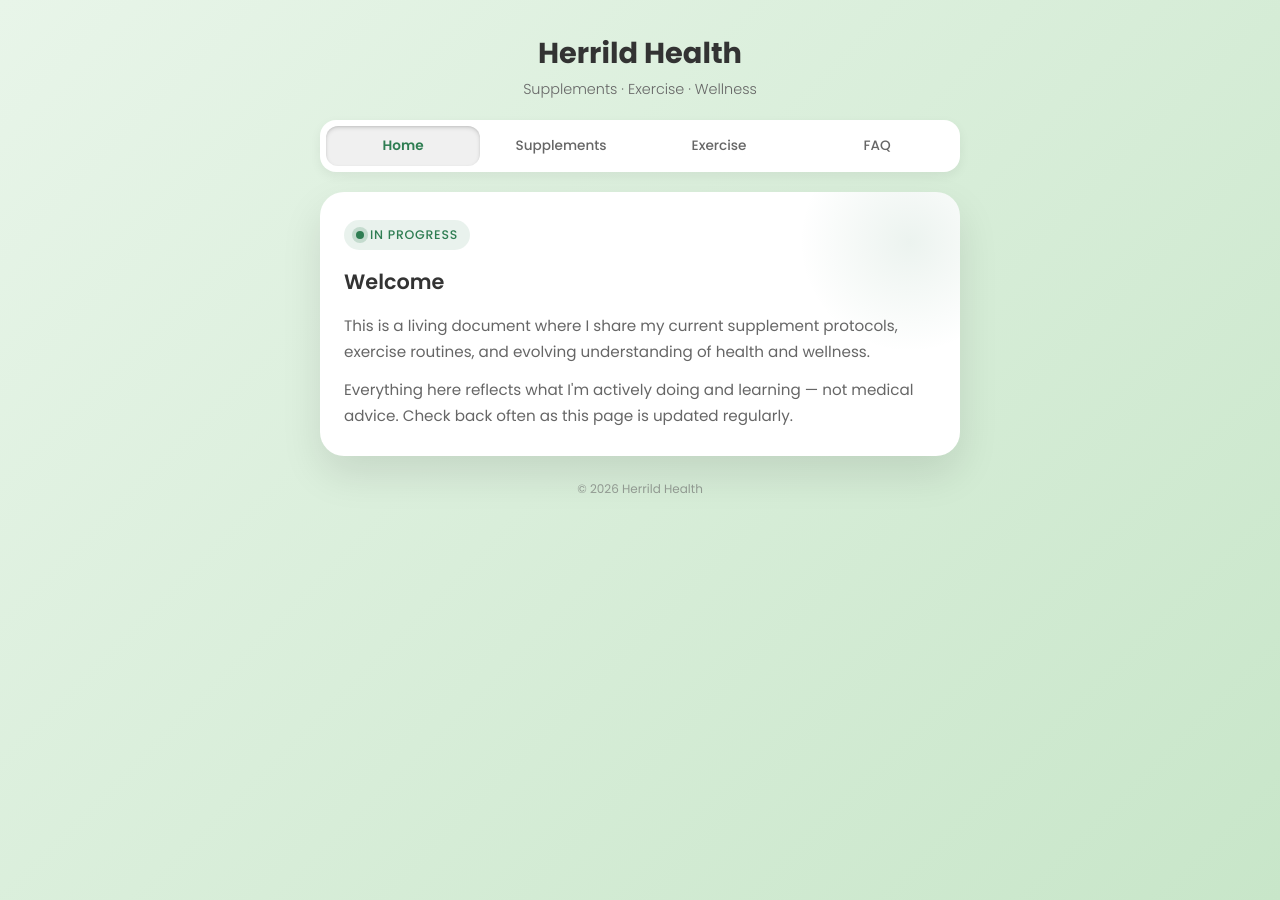
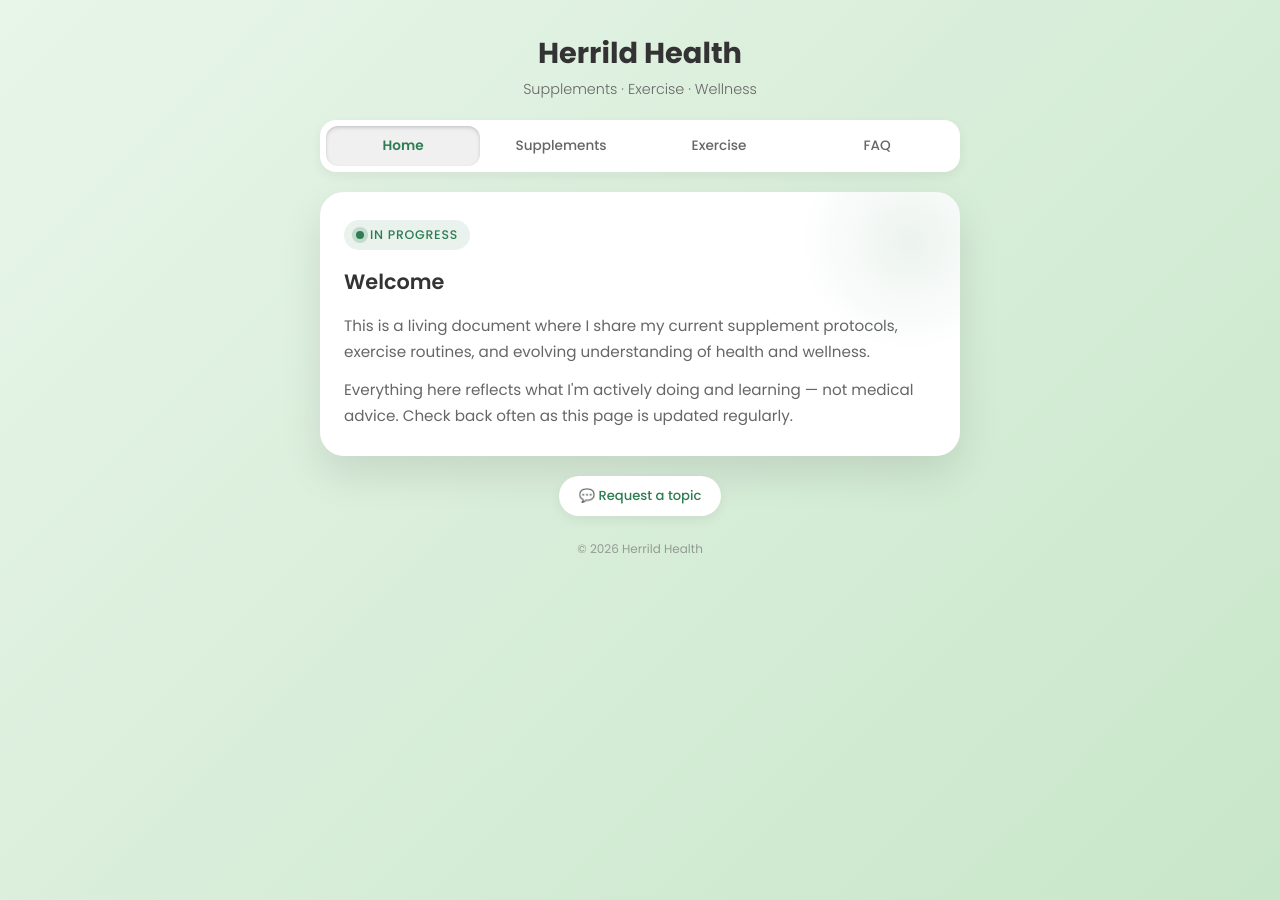
Before and after one commit to Jherrild/herrild_health, a Jekyll site: the page built from index.html, in a window 1280 px wide. Built offline with Jekyll 4.4.1, drawn with Linux system fonts in a browser that asks for light colours.

Commit message:
feat: add GitHub issue template and 'Request a topic' button (#4)
- Issue template with subject dropdown (General/Supplements/Exercise),
  details field, and optional context
- Blank issues disabled — forces use of the template
- 'Request a topic' pill button lives outside tab structure, always visible
- Links directly to new issue form with template pre-selected

Co-authored-by: Copilot <223556219+Copilot@users.noreply.github.com>

```diff
--- a/_layouts/default.html
+++ b/_layouts/default.html
@@ -487,6 +487,35 @@
       color: var(--text-secondary);
     }
 
+    /* ── Request Button ── */
+    .request-bar {
+      text-align: center;
+      margin-top: 20px;
+      position: relative;
+      z-index: 1;
+    }
+
+    .request-link {
+      display: inline-flex;
+      align-items: center;
+      gap: 6px;
+      padding: 10px 20px;
+      border-radius: 999px;
+      background: var(--card-bg);
+      color: var(--accent);
+      font-size: 0.82rem;
+      font-weight: 500;
+      text-decoration: none;
+      box-shadow: 0 4px 12px rgba(0, 0, 0, 0.06);
+      transition: all 0.2s ease;
+    }
+
+    .request-link:hover {
+      background: var(--accent);
+      color: #fff;
+      box-shadow: 0 6px 16px rgba(46, 125, 82, 0.20);
+    }
+
     /* ── Mobile ── */
     @media (max-width: 480px) {
       body {
@@ -546,6 +575,12 @@
       {% endfor %}
     </div>
 
+    <div class="request-bar">
+      <a href="https://github.com/Jherrild/herrild_health/issues/new?template=request.yml"
+         target="_blank"
+         class="request-link">💬 Request a topic</a>
+    </div>
+
     <footer class="site-footer">
       &copy; {{ 'now' | date: '%Y' }} {{ site.title }}
     </footer>
```
Also changed, not shown: .github/ISSUE_TEMPLATE/config.yml (added), .github/ISSUE_TEMPLATE/request.yml (added).
